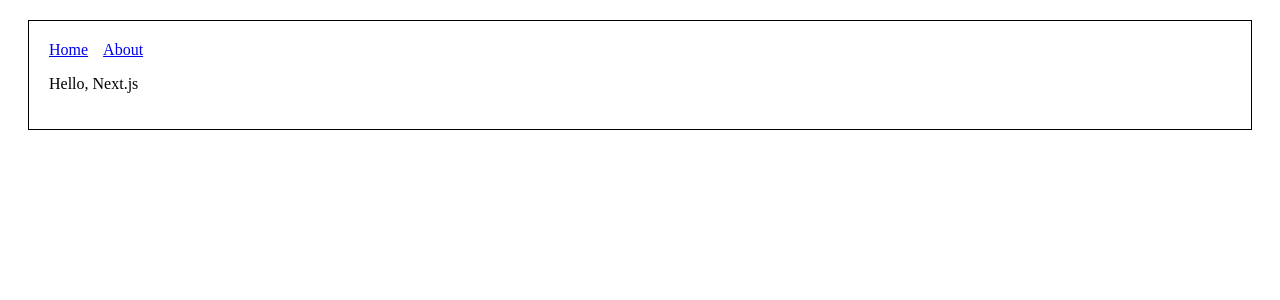
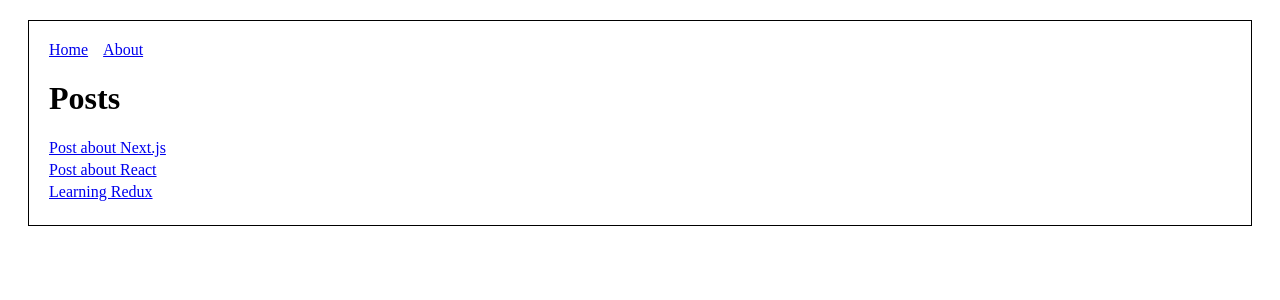
Before and after one commit to taraschuiko/next-learn, a Next.js app: page / in a window 1280 px wide. Shown: the top 300 px of the page. Built offline with nearby package versions, Linux system fonts and the light colour scheme.

Commit message:
Created dynamic post page

```diff
--- /dev/null
+++ b/components/PostLink.jsx
@@ -0,0 +1,20 @@
+import React from 'react';
+import PropTypes from 'prop-types';
+import Link from 'next/link';
+
+const linkStyle = {
+  display: 'block',
+  marginBottom: 4,
+};
+
+const PostLink = ({ title }) => (
+  <Link href={`/post?title=${title}`}>
+    <a href="/" style={linkStyle}>{title}</a>
+  </Link>
+);
+
+PostLink.propTypes = {
+  title: PropTypes.string.isRequired,
+};
+
+export default PostLink;
--- a/package.json
+++ b/package.json
@@ -5,6 +5,7 @@
   "main": "index.js",
   "dependencies": {
     "next": "^9.2.1",
+    "prop-types": "^15.7.2",
     "react": "^16.12.0",
     "react-dom": "^16.12.0"
   },
--- a/pages/index.jsx
+++ b/pages/index.jsx
@@ -1,8 +1,12 @@
 import React from 'react';
 import Layout from '../layouts/Layout';
+import PostLink from '../components/PostLink';
 
 export default () => (
   <Layout>
-    <p>Hello, Next.js</p>
+    <h1>Posts</h1>
+    <PostLink title="Post about Next.js" />
+    <PostLink title="Post about React" />
+    <PostLink title="Learning Redux" />
   </Layout>
 );
```
Also changed, not shown: pages/post.jsx (added, +14 -0 lines).
